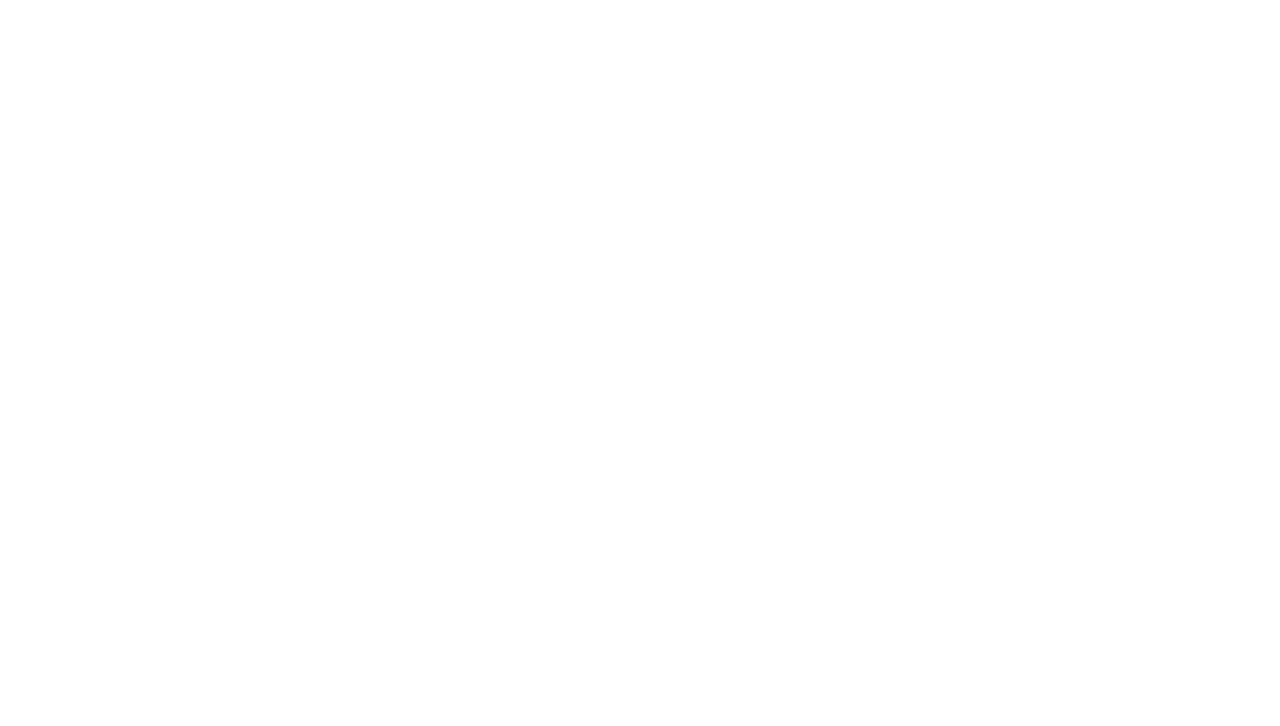
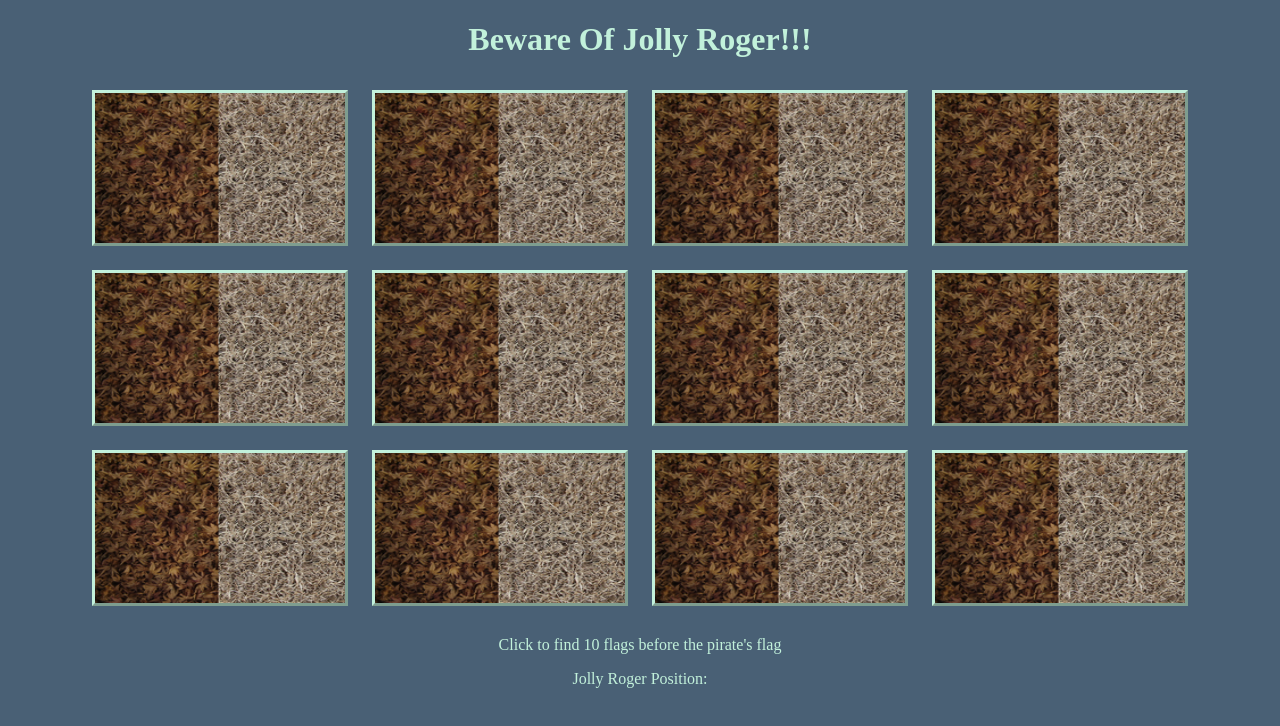
Before and after one commit to adewale2018/find-pirate-game, a plain HTML site: page index.html in a window 1280 px wide. Drawn offline with Linux system fonts and the light colour scheme.

Commit message:
Add images

```diff
--- a/index.html
+++ b/index.html
@@ -1,15 +1,20 @@
 <!DOCTYPE html>
 <html lang="en">
+
 <head>
   <meta charset="UTF-8">
   <meta name="viewport" content="width=device-width, initial-scale=1.0">
   <meta http-equiv="X-UA-Compatible" content="ie=edge">
+  <link rel="stylesheet" href="style/style.css">
   <title>Find The Pirate's Flag</title>
 </head>
+
 <body>
+  <!-- Preload the images div starts here-->
   <div style="display: none;">
     <img src="/img/pirate-flag.jpg" alt="Pirate Flag">
     <img src="/img/img.webp" alt="Pirate Flag in GIF">
+    <img src="/img/texture.jpg" alt="Texture Image">
     <img src="/img/pirate.jpg" alt="A Pirate Flag">
     <img src="/img/img1.png" alt="Image One">
     <img src="/img/img2.png" alt="Image Two">
@@ -23,5 +28,27 @@
     <img src="/img/img10.png" alt="Image Ten">
     <img src="/img/img11.png" alt="Image Eleven">
   </div>
+  <!-- Preload the images div ends here-->
+  <h1 style="text-align: center;">Beware Of Jolly Roger!!!</h1>
+  <div style="text-align: center;">
+      <img src="/img/texture2.png" alt="Texture Image" class="img-button">
+      <img src="/img/texture2.png" alt="Texture Image" class="img-button">
+      <img src="/img/texture2.png" alt="Texture Image" class="img-button">
+      <img src="/img/texture2.png" alt="Texture Image" class="img-button"><br>
+      <img src="/img/texture2.png" alt="Texture Image" class="img-button">
+      <img src="/img/texture2.png" alt="Texture Image" class="img-button">
+      <img src="/img/texture2.png" alt="Texture Image" class="img-button">
+      <img src="/img/texture2.png" alt="Texture Image" class="img-button"><br>
+      <img src="/img/texture2.png" alt="Texture Image" class="img-button">
+      <img src="/img/texture2.png" alt="Texture Image" class="img-button">
+      <img src="/img/texture2.png" alt="Texture Image" class="img-button">
+      <img src="/img/texture2.png" alt="Texture Image" class="img-button">
+      <p id="msg">Click to find 10 flags before the pirate's flag</p>
+      <p id="position">Jolly Roger Position:</p>
+  </div>
+
+
+  <script type="text/javascript" src="js/main.js"></script>
 </body>
+
 </html>
--- /dev/null
+++ b/style/style.css
@@ -0,0 +1,15 @@
+body {
+  background-color: #496075;
+  color: #c2f1db;
+}
+img {
+  margin: 10px;
+  width: 250px;
+  height: 150px;
+}
+img:hover {
+  cursor: pointer;
+}
+.img-button {
+  border: #c2f1db 3px outset;
+}
```
Also changed, not shown: img/texture2.png (added), js/main.js (added).
